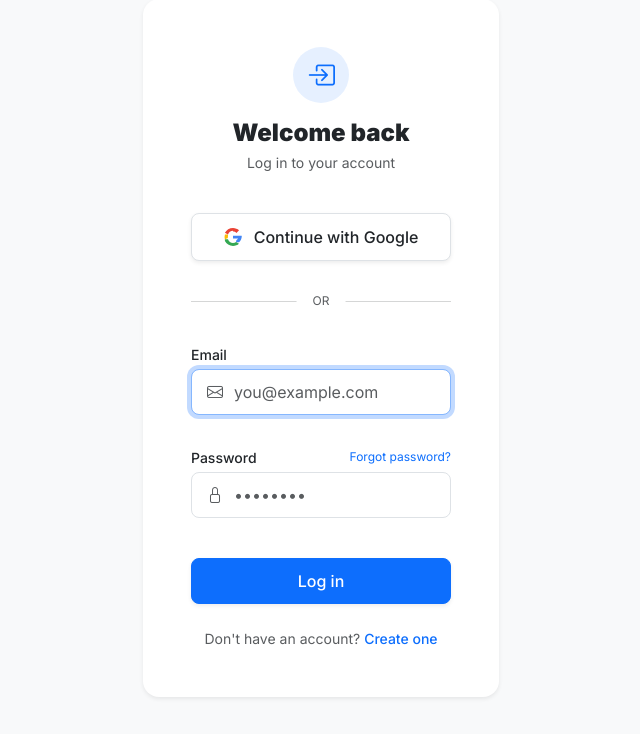
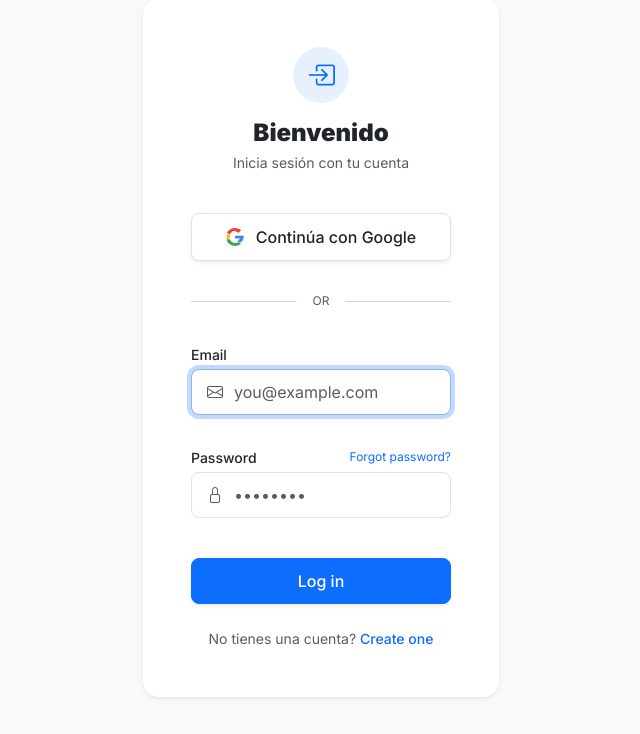
Before and after one commit to DayanaRivas16/Arion, a Flask app: page /login in a window 1280 px wide. Shown: the part 157-891 px from the top of the page, without its empty margins (319-959 px from the left). Run offline with Flask 3, Linux system fonts and the light colour scheme; some libraries are stand-ins or nearby versions.

Commit message:
Código de login

```diff
--- a/templates/login.html
+++ b/templates/login.html
@@ -13,8 +13,8 @@
                 <div class="bg-primary-subtle text-primary rounded-circle d-flex align-items-center justify-content-center mx-auto mb-3" style="width: 56px; height: 56px;">
                     <i class="bi bi-box-arrow-in-right fs-3"></i>
                 </div>
-                <h2 class="fw-black text-dark h4 m-0">Welcome back</h2>
-                <p class="text-muted small mt-1">Log in to your account</p>
+                <h2 class="fw-black text-dark h4 m-0">Bienvenido</h2>
+                <p class="text-muted small mt-1">Inicia sesión con tu cuenta</p>
             </div>
 
             <a href="#" class="btn btn-white bg-white border text-dark w-full h-12 d-flex align-items-center justify-content-center gap-2 rounded-3 shadow-sm mb-4 fw-medium text-decoration-none custom-auth-btn" style="height: 48px;">
@@ -24,7 +24,7 @@
                     <path fill="#FBBC05" d="M5.32 15.04a7.16 7.16 0 0 1 0-4.08V8.62H1.21a11.94 11.94 0 0 0 0 6.76l4.11-2.34z"/>
                     <path fill="#EA4335" d="M12 4.75c1.77 0 3.35.61 4.6 1.8l3.43-3.43C17.96 1.19 15.24 0 12 0 7.31 0 3.19 2.72 1.21 6.38l4.11 2.24c.94-2.85 3.57-4.87 6.68-4.87z"/>
                 </svg>
-                Continue with Google
+                Continúa con Google
             </a>
 
             <div class="position-relative text-center mb-4">
@@ -84,7 +84,7 @@
             </form>
 
             <div class="text-center mt-4 small text-muted">
-                Don't have an account?
+                No tienes una cuenta?
                 <a href="{{ url_for('register') }}" class="text-primary fw-medium text-decoration-none hover-underline">Create one</a>
             </div>
 
```
